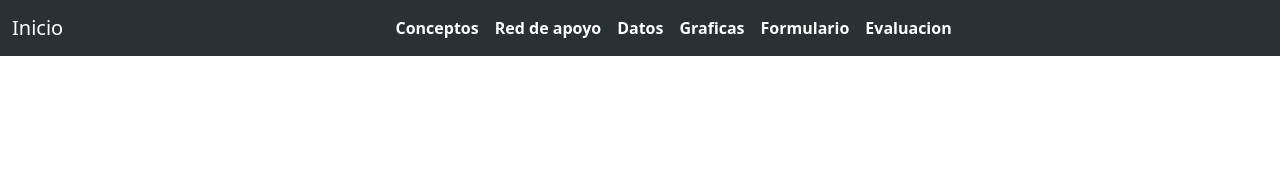
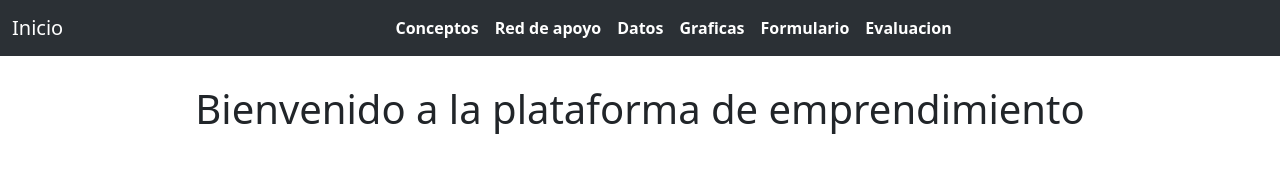
Before and after one commit to Nessfind/Proyecto-Emprendimiento, a website: page index.html in a window 1280 px wide. Drawn offline with nearby package versions, Linux system fonts and the light colour scheme.

Commit message:
Tarea 2: Añadido Body Content
Se añade, la etiqueta div con class body-content, encargada de controlar el contenido de la pagina, manteniendo visible la informacion

```diff
--- a/css/style.css
+++ b/css/style.css
@@ -1,3 +1,10 @@
 .nav-item:hover .nav-link:hover {
     color: #ee5241; /* Cambia el color del texto al pasar el mouse */
 }
+.body-content {
+    word-wrap: break-word; /* Permite que las palabras largas se dividan */
+    overflow-wrap: break-word; /* Asegura que el texto no desborde */
+    max-width: 100%; /* Limita el ancho máximo al tamaño de la pantalla */
+    padding: 15px; /* Agrega un poco de espacio alrededor del texto */
+    margin-top: 70px; /* Ajusta el margen superior para evitar que el texto quede detrás del header */
+}
--- a/index.html
+++ b/index.html
@@ -3,13 +3,13 @@
   <head>
     <meta charset="utf-8">
     <meta name="viewport" content="width=device-width, initial-scale=1">
-    <title>Bootstrap demo</title>
+    <title>Proyecto Emprendimiento</title>
     <link rel="stylesheet" href="css/style.css">
     <link href="https://cdn.jsdelivr.net/npm/bootstrap@5.3.5/dist/css/bootstrap.min.css" rel="stylesheet" integrity="sha384-SgOJa3DmI69IUzQ2PVdRZhwQ+dy64/BUtbMJw1MZ8t5HZApcHrRKUc4W0kG879m7" crossorigin="anonymous">
   </head>
   <body>
     <header>
-        <nav class="navbar navbar-expand-lg bg-body-tertiary" data-bs-theme="dark">
+        <nav class="navbar navbar-expand-lg bg-body-tertiary fixed-top" data-bs-theme="dark">
             <div class="container-fluid">
                 <a class="navbar-brand" href="#">Inicio</a>
                 <button class="navbar-toggler" type="button" data-bs-toggle="collapse" data-bs-target="#navbarSupportedContent" aria-controls="navbarSupportedContent" aria-expanded="false" aria-label="Toggle navigation">
@@ -41,6 +41,11 @@
 
         </nav>
     </header>
+    <div class="body-content">
+        <div class="container-lg">
+            <h1 class="text-center">Bienvenido a la plataforma de emprendimiento</h1>
+          </div>
+    </div>
     <script src="https://cdn.jsdelivr.net/npm/bootstrap@5.3.5/dist/js/bootstrap.bundle.min.js" integrity="sha384-k6d4wzSIapyDyv1kpU366/PK5hCdSbCRGRCMv+eplOQJWyd1fbcAu9OCUj5zNLiq" crossorigin="anonymous"></script>
   </body>
 </html>
```
